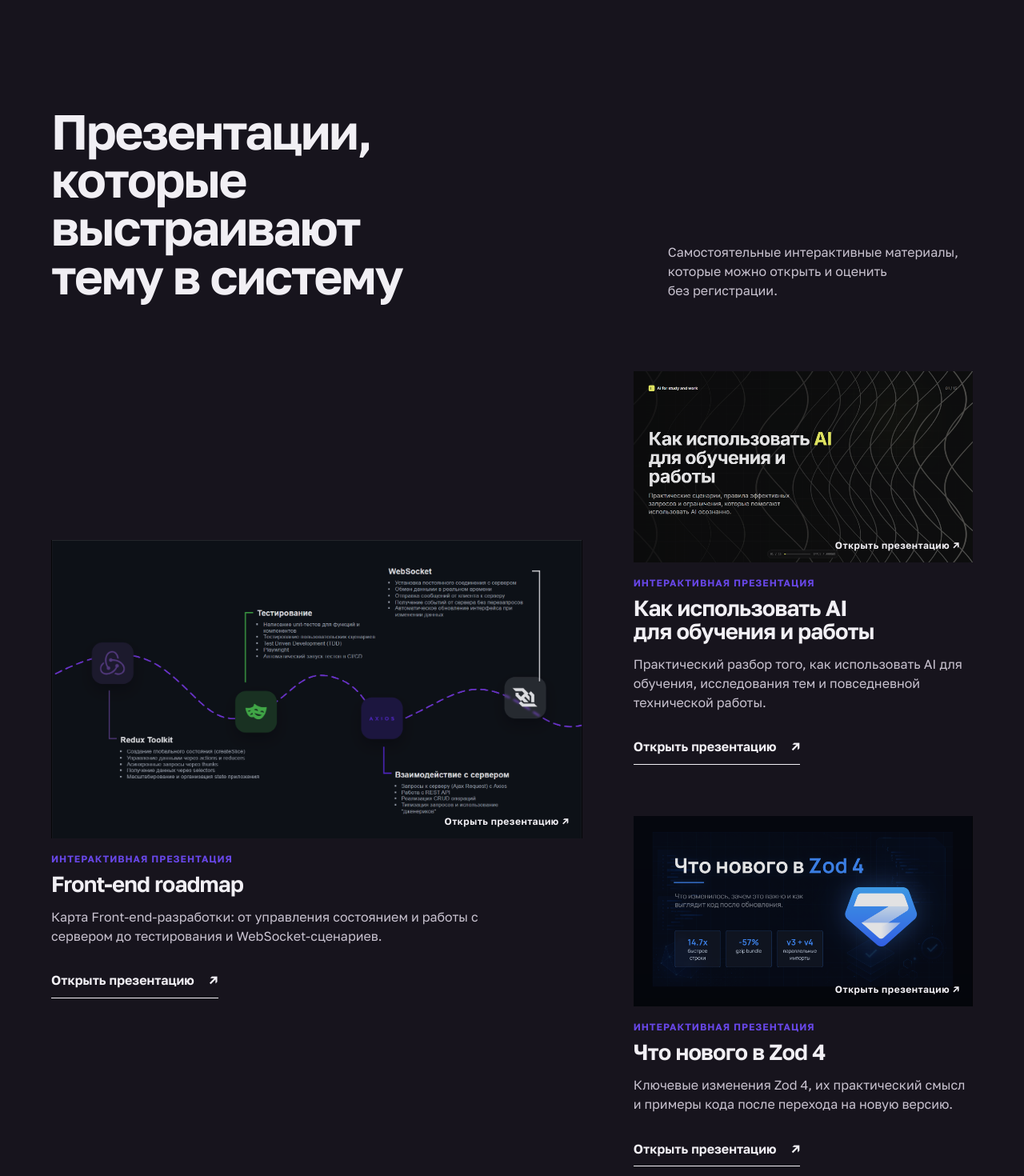
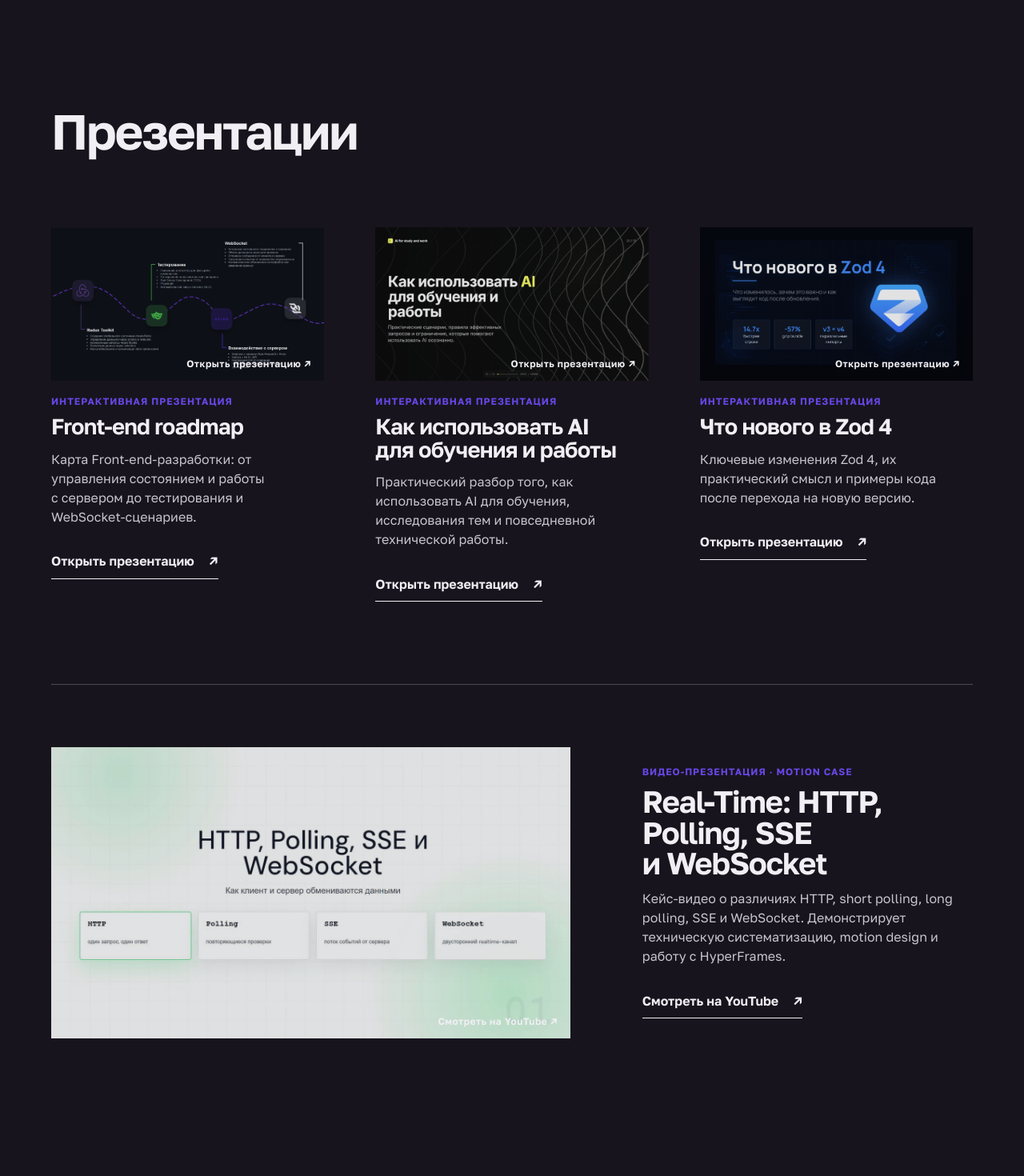
Before and after one commit to safronman/safronman.github.io, a Next.js app: page / in a window 1280 px wide. Shown: the part 4680-6150 px from the top of the page at 80% size. Built offline with nearby package versions, Linux system fonts and the light colour scheme.

Commit message:
refactor: simplify presentations showcase

```diff
--- a/app/presentations.module.css
+++ b/app/presentations.module.css
@@ -11,14 +11,10 @@
 }
 
 .header {
-  display: grid;
-  grid-template-columns: minmax(0, 0.86fr) minmax(280px, 0.5fr);
-  gap: clamp(32px, 9vw, 150px);
-  align-items: end;
+  display: flex;
 }
 
 .header h2 {
-  max-width: 12ch;
   font-size: clamp(2.375rem, 4.8vw, 4.5rem);
   font-weight: 650;
   letter-spacing: -0.035em;
@@ -26,24 +22,11 @@
   text-wrap: balance;
 }
 
-.header p {
-  max-width: 37ch;
-  color: var(--muted-on-dark);
-  line-height: 1.5;
-  text-wrap: pretty;
-}
-
 .presentationGrid {
   display: grid;
-  grid-template-columns: minmax(0, 1.22fr) minmax(320px, 0.78fr);
-  grid-template-rows: auto auto;
+  grid-template-columns: repeat(3, minmax(0, 1fr));
   gap: clamp(34px, 5vw, 72px);
   margin-top: clamp(48px, 7vw, 92px);
-}
-
-.featured {
-  grid-row: 1 / span 2;
-  align-self: center;
 }
 
 .presentation {
@@ -140,18 +123,35 @@
   color: var(--paper);
 }
 
+.motionCase {
+  display: grid;
+  grid-template-columns: minmax(0, 1.1fr) minmax(300px, 0.7fr);
+  gap: clamp(32px, 7vw, 112px);
+  align-items: center;
+  max-width: 1400px;
+  margin: clamp(56px, 8vw, 112px) auto 0;
+  padding-top: clamp(40px, 6vw, 80px);
+  border-top: 1px solid rgba(247, 247, 250, 0.24);
+}
+
+.motionContent {
+  max-width: 48ch;
+}
+
+.motionContent h3 {
+  margin-top: 10px;
+  font-size: clamp(1.875rem, 3vw, 3rem);
+  font-weight: 650;
+  letter-spacing: -0.035em;
+  line-height: 1;
+  text-wrap: balance;
+}
+
 @media (max-width: 900px) {
   .header,
-  .presentationGrid {
+  .presentationGrid,
+  .motionCase {
     grid-template-columns: 1fr;
-  }
-
-  .header p {
-    max-width: 48ch;
-  }
-
-  .featured {
-    grid-row: auto;
   }
 }
 
--- a/app/presentations.tsx
+++ b/app/presentations.tsx
@@ -25,23 +25,24 @@
   },
 ] as const;
 
+const motionCase = {
+  description:
+    "Кейс-видео о различиях HTTP, short polling, long polling, SSE и WebSocket. Демонстрирует техническую систематизацию, motion design и работу с HyperFrames.",
+  image: "/presentation/presentation-realtime-cover.png",
+  title: "Real-Time: HTTP, Polling, SSE и WebSocket",
+  url: "https://youtu.be/pO7CYYoHO6o",
+};
+
 export default function Presentations() {
   return (
     <section className={styles.presentations} id="presentations">
       <div className={styles.header}>
-        <h2>Презентации, которые выстраивают тему в систему</h2>
-        <p>
-          Самостоятельные интерактивные материалы, которые можно открыть и
-          оценить без регистрации.
-        </p>
+        <h2>Презентации</h2>
       </div>
 
       <div className={styles.presentationGrid}>
-        {presentations.map((presentation, index) => (
-          <article
-            className={index === 0 ? styles.featured : styles.presentation}
-            key={presentation.title}
-          >
+        {presentations.map((presentation) => (
+          <article className={styles.presentation} key={presentation.title}>
             <a
               aria-label={`Открыть презентацию «${presentation.title}»`}
               className={styles.coverLink}
@@ -52,11 +53,7 @@
               <Image
                 alt={`Обложка презентации «${presentation.title}»`}
                 fill
-                sizes={
-                  index === 0
-                    ? "(max-width: 900px) 100vw, 58vw"
-                    : "(max-width: 900px) 100vw, 34vw"
-                }
+                sizes="(max-width: 900px) 100vw, 33vw"
                 src={presentation.image}
               />
               <span aria-hidden="true" className={styles.coverAction}>
@@ -79,6 +76,39 @@
           </article>
         ))}
       </div>
+
+      <article className={styles.motionCase}>
+        <a
+          aria-label={`Смотреть видео-презентацию «${motionCase.title}» на YouTube`}
+          className={styles.coverLink}
+          href={motionCase.url}
+          rel="noreferrer"
+          target="_blank"
+        >
+          <Image
+            alt={`Обложка видео-презентации «${motionCase.title}»`}
+            fill
+            sizes="(max-width: 900px) 100vw, 58vw"
+            src={motionCase.image}
+          />
+          <span aria-hidden="true" className={styles.coverAction}>
+            Смотреть на YouTube ↗
+          </span>
+        </a>
+        <div className={styles.motionContent}>
+          <p className={styles.type}>Видео-презентация · Motion case</p>
+          <h3>{motionCase.title}</h3>
+          <p className={styles.description}>{motionCase.description}</p>
+          <a
+            className={styles.textLink}
+            href={motionCase.url}
+            rel="noreferrer"
+            target="_blank"
+          >
+            Смотреть на YouTube <span aria-hidden="true">↗</span>
+          </a>
+        </div>
+      </article>
     </section>
   );
 }
```
Also changed, not shown: public/presentation/presentation-realtime-cover.png (added), 1 other file (tests, documents, lock files or other folders).
